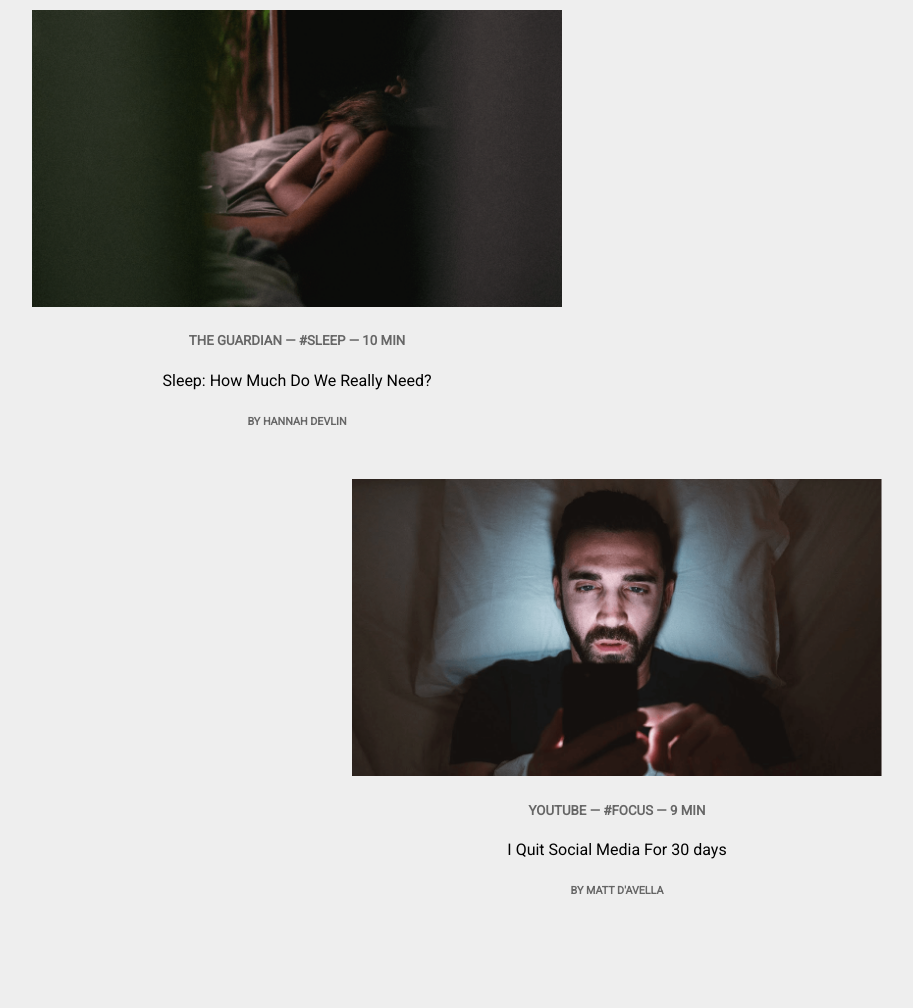
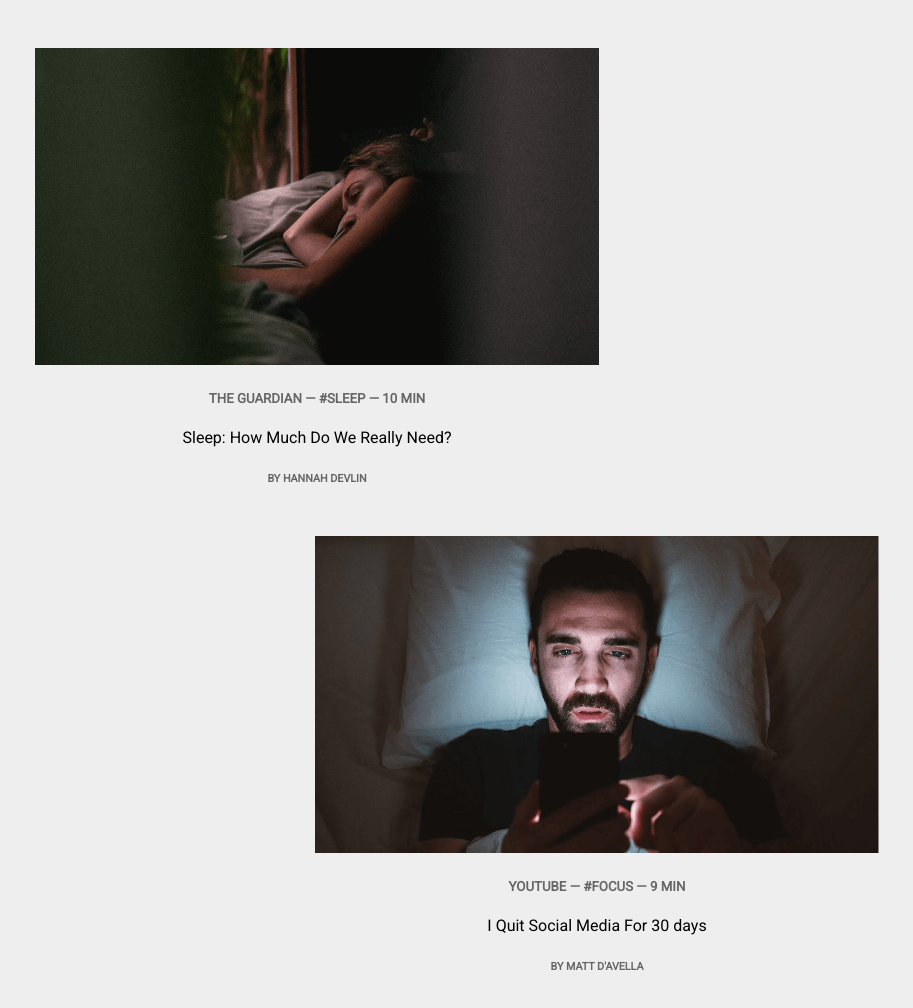
Before and after one commit to OezcanEser/Work-Responsibly-Project, a plain HTML site: page index.html in a window 1280 px wide. Shown: the part 2826-3834 px from the top of the page, without its empty margins (183-1096 px from the left). Drawn offline with Linux system fonts and the light colour scheme.

Commit message:
figure and figcaption korrektur

```diff
--- a/assets/css/styles.css
+++ b/assets/css/styles.css
@@ -115,7 +115,7 @@ main article:first-child img {
 }
 
 main article div img:hover,
-figcaption:first-of-type img:first-child:hover {
+figure:first-of-type img:first-child:hover {
     box-shadow: 1px 1px 30px #333;
     -webkit-transition : box-shadow ease-in-out .15s;
     transition : box-shadow ease-in-out .15s;
@@ -129,16 +129,16 @@ main article:nth-child(2) h3 {
     margin-bottom: 10vh;
 }
 
-figcaption {
+figure {
     text-align: center;
     margin-bottom: 5%;
 }
 
-figcaption:nth-of-type(odd) {
+figure:nth-of-type(odd) {
     margin-right: 25vw
 }
 
-figcaption:nth-of-type(even) {
+figure:nth-of-type(even) {
     margin-left: 25vw;
 }
 
--- a/index.html
+++ b/index.html
@@ -52,12 +52,16 @@
                 <img src="./assets/img/motivation.gif" alt="">
             </div>
         </article>
+
         <article>
+
             <h3>Features ressources</h3>
+
+            <figure>
+
+                <img src="./assets/img/kreise.png" alt="">
+
                 <figcaption>
-                <figure>
-                    <img src="./assets/img/kreise.png" alt="">
-                </figure>
                     <h5>
                         THE NEW YORK TIMES — #FOCUS — 10 MIN
                     </h5>
@@ -68,10 +72,14 @@
                         By Tim Herrera
                     </h6>
                 </figcaption>
+
+            </figure>
+
+            <figure>
+
+                <img src="./assets/img/mircodude.png" alt="">
+
                 <figcaption>
-                <figure>
-                    <img src="./assets/img/mircodude.png" alt="">
-                </figure>
                     <h5>
                         YOUTUBE — #SLEEP — 1H 55MIN
                     </h5>
@@ -82,10 +90,13 @@
                         BY JOE ROGAN
                     </h6>
                 </figcaption>
-            <figcaption>
+
+            </figure>
+
             <figure>
                 <img src="./assets/img/girl.png" alt="">
-                </figure>
+
+                <figcaption>
                     <h5>
                         THE GUARDIAN — #SLEEP — 10 MIN
                     </h5>
@@ -96,10 +107,13 @@
                         BY HANNAH DEVLIN
                     </h6>
                 </figcaption>
+            </figure>
+
+            <figure>
+
+                <img src="./assets/img/dude.png" alt="">
+
                 <figcaption>
-                <figure>
-                    <img src="./assets/img/dude.png" alt="">
-                </figure>
                     <h5>
                         YOUTUBE — #FOCUS — 9 MIN
                     </h5>
@@ -110,6 +124,9 @@
                         BY MATT D'AVELLA
                     </h6>
                 </figcaption>
+
+            </figure>
+
         </article>
     </main>
     <footer>
```
Lines whose indentation alone changed are shown as unchanged.
